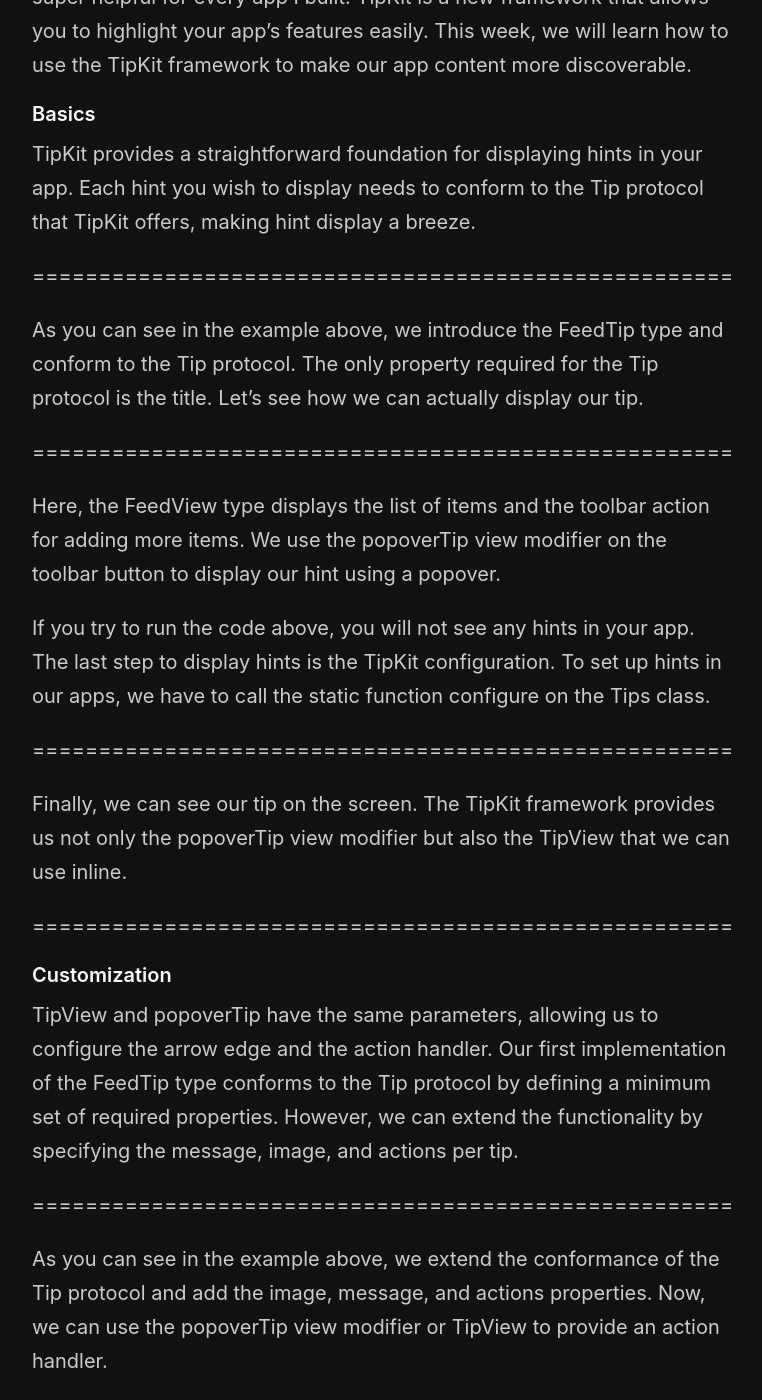
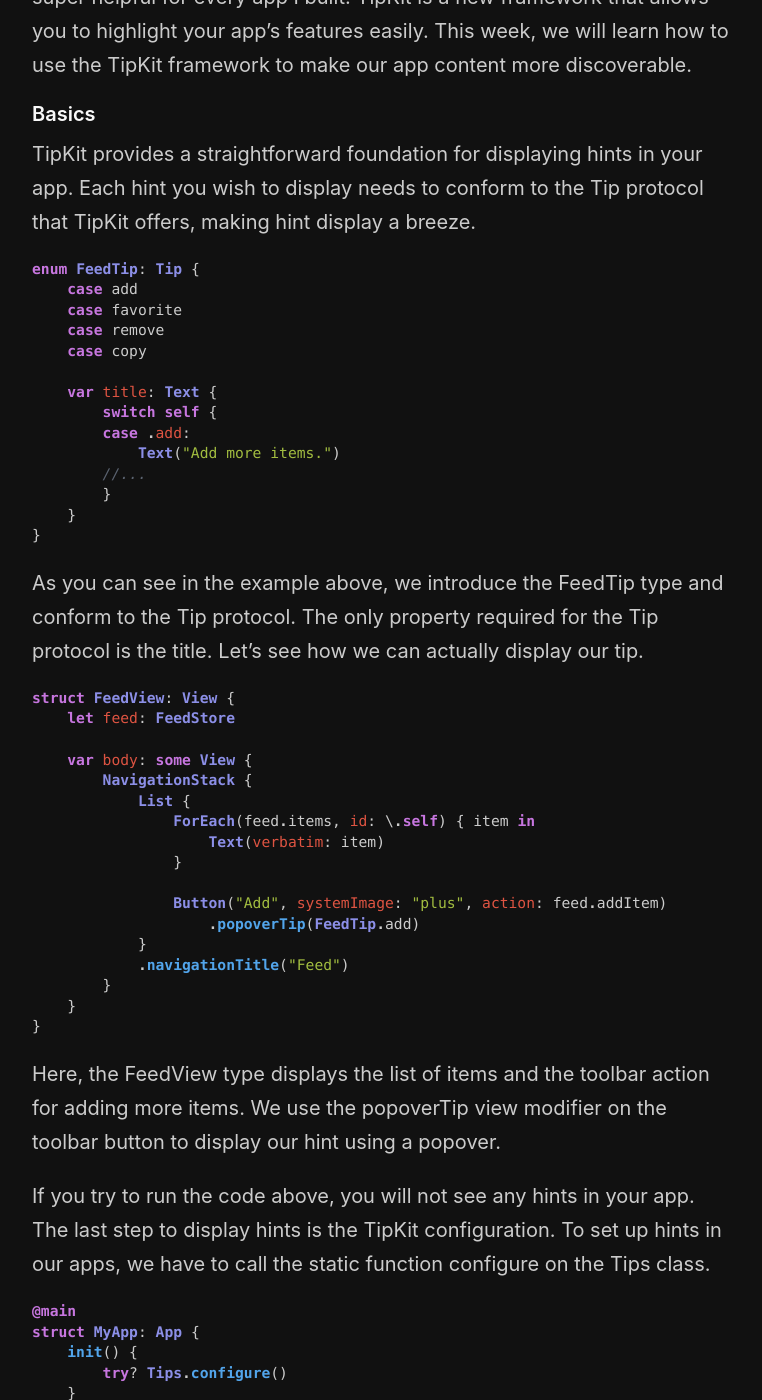
Before and after one commit to mecid/mecid.github.io, a Jekyll site: the page built from _posts/2024-05-07-discovering-app-features-with-tipkit-basics.md, in a window 1280 px wide and 1400 px high, scrolled down 330 px. Shown: the whole window, without its empty margins (258-1020 px from the left). Built offline with Jekyll 4.4.1, drawn with Linux system fonts in a browser that asks for light colours; some of the changed text lies outside the part shown.

Commit message:
tipkit code examples added

````diff
--- a/_posts/2024-05-07-discovering-app-features-with-tipkit-basics.md
+++ b/_posts/2024-05-07-discovering-app-features-with-tipkit-basics.md
@@ -8,39 +8,202 @@
 #### Basics
 TipKit provides a straightforward foundation for displaying hints in your app. Each hint you wish to display needs to conform to the Tip protocol that TipKit offers, making hint display a breeze.
 
-=====================================================
+```swift
+enum FeedTip: Tip {
+    case add
+    case favorite
+    case remove
+    case copy
+
+    var title: Text {
+        switch self {
+        case .add:
+            Text("Add more items.")
+        //...
+        }
+    }
+}
+```
 
 As you can see in the example above, we introduce the FeedTip type and conform to the Tip protocol. The only property required for the Tip protocol is the title. Let's see how we can actually display our tip.
 
-=====================================================
+```swift
+struct FeedView: View {
+    let feed: FeedStore
+
+    var body: some View {
+        NavigationStack {
+            List {
+                ForEach(feed.items, id: \.self) { item in
+                    Text(verbatim: item)
+                }
+
+                Button("Add", systemImage: "plus", action: feed.addItem)
+                    .popoverTip(FeedTip.add)
+            }
+            .navigationTitle("Feed")
+        }
+    }
+}
+```
 
 Here, the FeedView type displays the list of items and the toolbar action for adding more items. We use the popoverTip view modifier on the toolbar button to display our hint using a popover.
 
 If you try to run the code above, you will not see any hints in your app. The last step to display hints is the TipKit configuration. To set up hints in our apps, we have to call the static function configure on the Tips class.
 
-=====================================================
+```swift
+@main
+struct MyApp: App {
+    init() {
+        try? Tips.configure()
+    }
+
+    var body: some Scene {
+        WindowGroup {
+            ContentView()
+        }
+    }
+}
+
+```
 
 Finally, we can see our tip on the screen. The TipKit framework provides us not only the popoverTip view modifier but also the TipView that we can use inline.
 
-=====================================================
+```swift
+struct FeedView: View {
+    let feed: FeedStore
+
+    var body: some View {
+        NavigationStack {
+            List {
+                TipView(FeedTip.add, arrowEdge: .trailing)
+
+                ForEach(feed.items, id: \.self) { item in
+                    Text(verbatim: item)
+                }
+
+                Button("Add", systemImage: "plus", action: feed.addItem)
+            }
+            .navigationTitle("Feed")
+        }
+    }
+}
+
+```
 
 #### Customization
 TipView and popoverTip have the same parameters, allowing us to configure the arrow edge and the action handler. Our first implementation of the FeedTip type conforms to the Tip protocol by defining a minimum set of required properties. However, we can extend the functionality by specifying the message, image, and actions per tip.
 
-=====================================================
+```swift
+enum FeedTip: Tip {
+    case add
+    case favorite
+    case remove
+    case copy
+
+    var title: Text {
+        switch self {
+        case .add:
+            Text("Add more items.")
+        default:
+            Text("Some text here")
+        }
+    }
+
+    var message: Text? {
+        switch self {
+        case .add:
+            Text("You can add more items to the feed here.")
+        default:
+            nil
+        }
+    }
+
+    var image: Image? {
+        switch self {
+        case .add: Image(systemName: "plus")
+        default: nil
+        }
+    }
+
+    var actions: [Action] {
+        switch self {
+        case .add: [Action(id: "add", title: "Add")]
+        default: []
+        }
+    }
+}
+```
 
 As you can see in the example above, we extend the conformance of the Tip protocol and add the image, message, and actions properties. Now, we can use the popoverTip view modifier or TipView to provide an action handler.
 
-=====================================================
+```swift
+struct FeedView: View {
+    let feed: FeedStore
+
+    var body: some View {
+        NavigationStack {
+            List {
+                ForEach(feed.items, id: \.self) { item in
+                    Text(verbatim: item)
+                }
+
+                Button("Add", systemImage: "plus", action: feed.addItem)
+                    .popoverTip(FeedTip.add) { action in
+                        if action.id == "add" {
+                            feed.addItem()
+                        }
+                    }
+            }
+            .navigationTitle("Feed")
+        }
+    }
+}
+```
 
 #### Configuration
 The TipKit framework allows us to configure the frequency and the store location for our tips. Frequency configuration gives us flexibility on when to display the tips. For example, you can show them weekly, monthly, or even immediately.
 
-=====================================================
+```swift
+@main
+struct MyApp: App {
+    init() {
+        try? Tips.configure(
+            [
+                .displayFrequency(.weekly)
+            ]
+        )
+    }
+
+    var body: some Scene {
+        WindowGroup {
+            ContentView()
+        }
+    }
+}
+```
 
 Store location is used to keep your tips in sync. For example, you can use an app group to keep the watch and iPhone apps in sync. By default, it stores information about tips in user defaults.
 
-=====================================================
+```swift
+@main
+struct MyApp: App {
+    init() {
+        try? Tips.configure(
+            [
+                .displayFrequency(.immediate),
+                .datastoreLocation(.groupContainer(identifier: "com.myapp.group"))
+            ]
+        )
+    }
+
+    var body: some Scene {
+        WindowGroup {
+            ContentView()
+        }
+    }
+}
+```
 
 #### Conclusion
 Today, we learned the basics of the TipKit framework. In the following week, I will cover customization points and tip interactions.
````
